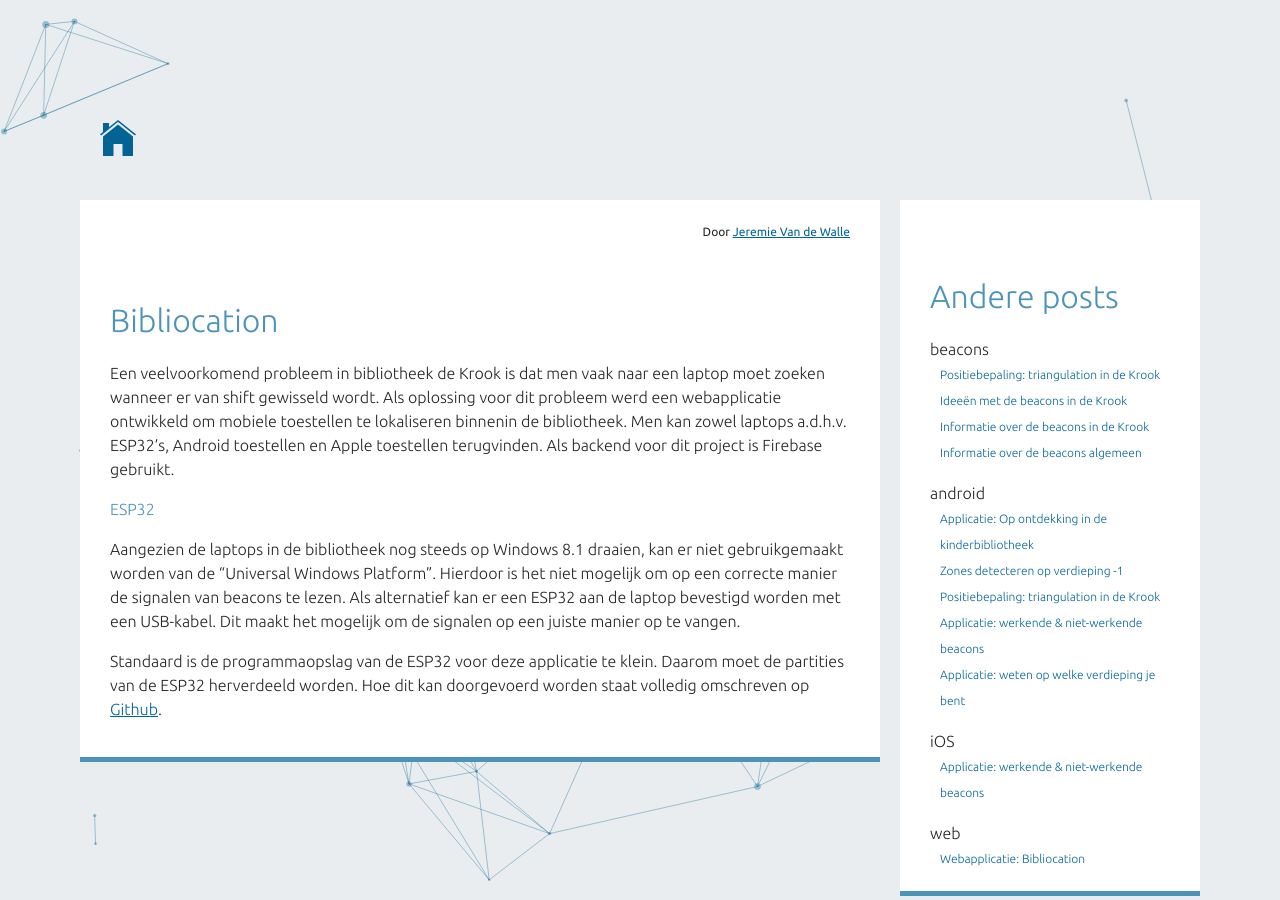
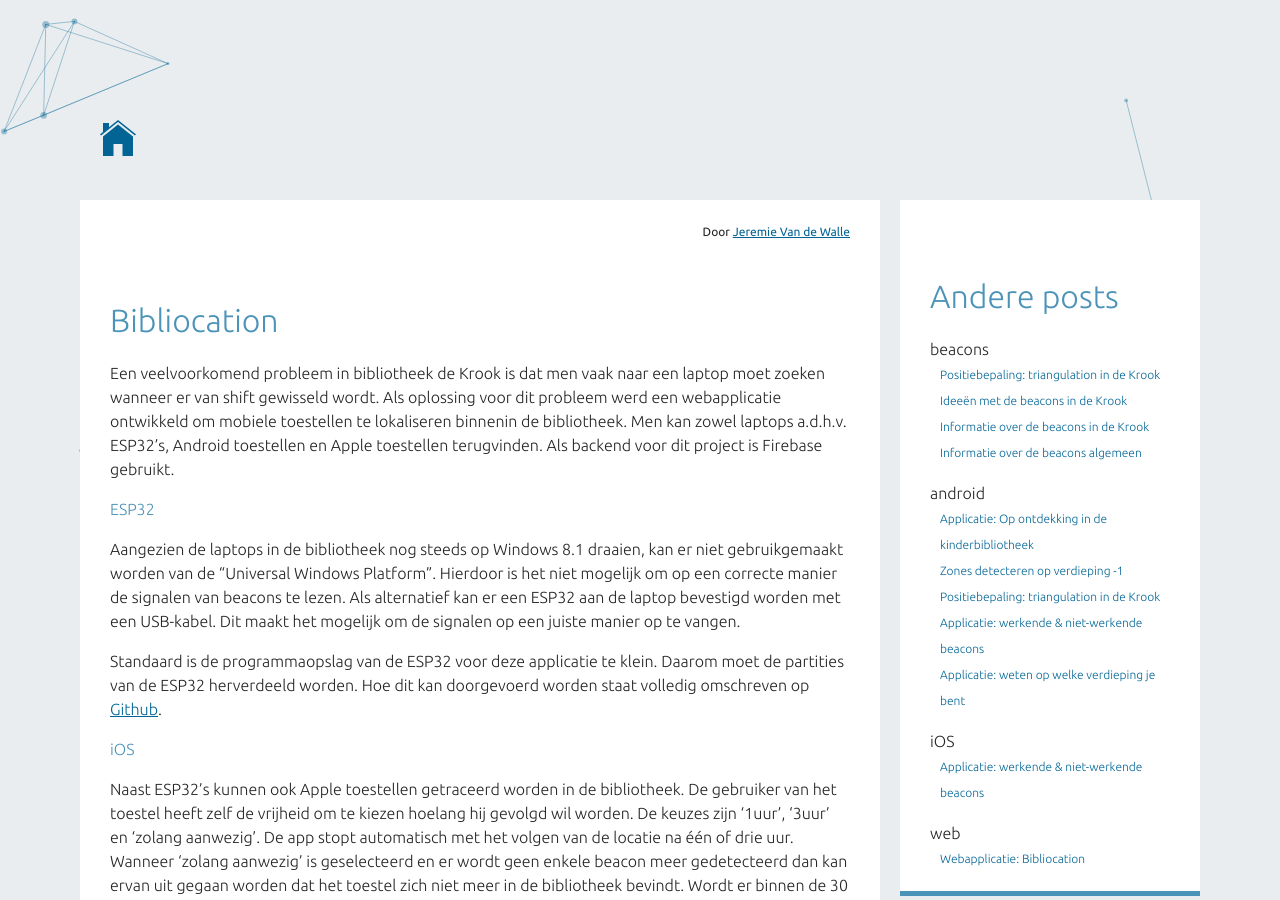
Before and after one commit to lab9k/BeaconDocumentatie, a Jekyll site: the page built from _posts/2018-05-17-bibliocation.markdown, in a window 1280 px wide. Built offline with Jekyll 4.4.1, drawn with Linux system fonts in a browser that asks for light colours; nearby versions of some CDN libraries; some of the changed text lies outside the part shown.

Commit message:
Added iOS section

```diff
--- a/_posts/2018-05-17-bibliocation.markdown
+++ b/_posts/2018-05-17-bibliocation.markdown
@@ -15,3 +15,8 @@
 Aangezien de laptops in de bibliotheek nog steeds op Windows 8.1 draaien, kan er niet gebruikgemaakt worden van de “Universal Windows Platform”.  Hierdoor is het niet mogelijk om op een correcte manier de signalen van beacons te lezen. Als alternatief kan er een ESP32 aan de laptop bevestigd worden met een USB-kabel. Dit maakt het mogelijk om de signalen op een juiste manier op te vangen.
 
 Standaard is de programmaopslag van de ESP32 voor deze applicatie te klein. Daarom moet de partities van de ESP32 herverdeeld worden. Hoe dit kan doorgevoerd worden staat volledig omschreven op [Github](https://github.com/lab9k/Beacons/tree/master/Web/ESP32).
+
+
+##### iOS
+
+Naast ESP32’s kunnen ook Apple toestellen getraceerd worden in de bibliotheek. De gebruiker van het toestel heeft zelf de vrijheid om te kiezen hoelang hij gevolgd wil worden. De keuzes zijn ‘1uur’, ‘3uur’ en ‘zolang aanwezig’. De app stopt automatisch met het volgen van de locatie na één of drie uur. Wanneer ‘zolang aanwezig’ is geselecteerd en er wordt geen enkele beacon meer gedetecteerd dan kan ervan uit gegaan worden dat het toestel zich niet meer in de bibliotheek bevindt. Wordt er binnen de 30 seconden geen enkele beacon meer gevonden dan stopt de applicatie met de locatie te traceren. Als de applicatie is gestopt dan wordt het toestel automatisch verwijderd uit de lijst in de webapplicatie.  Op [Github](https://github.com/lab9k/Beacons/tree/master/Web/iOS) staat beschreven hoe het iOS project gebruikt kan worden met een firebase project.
```
